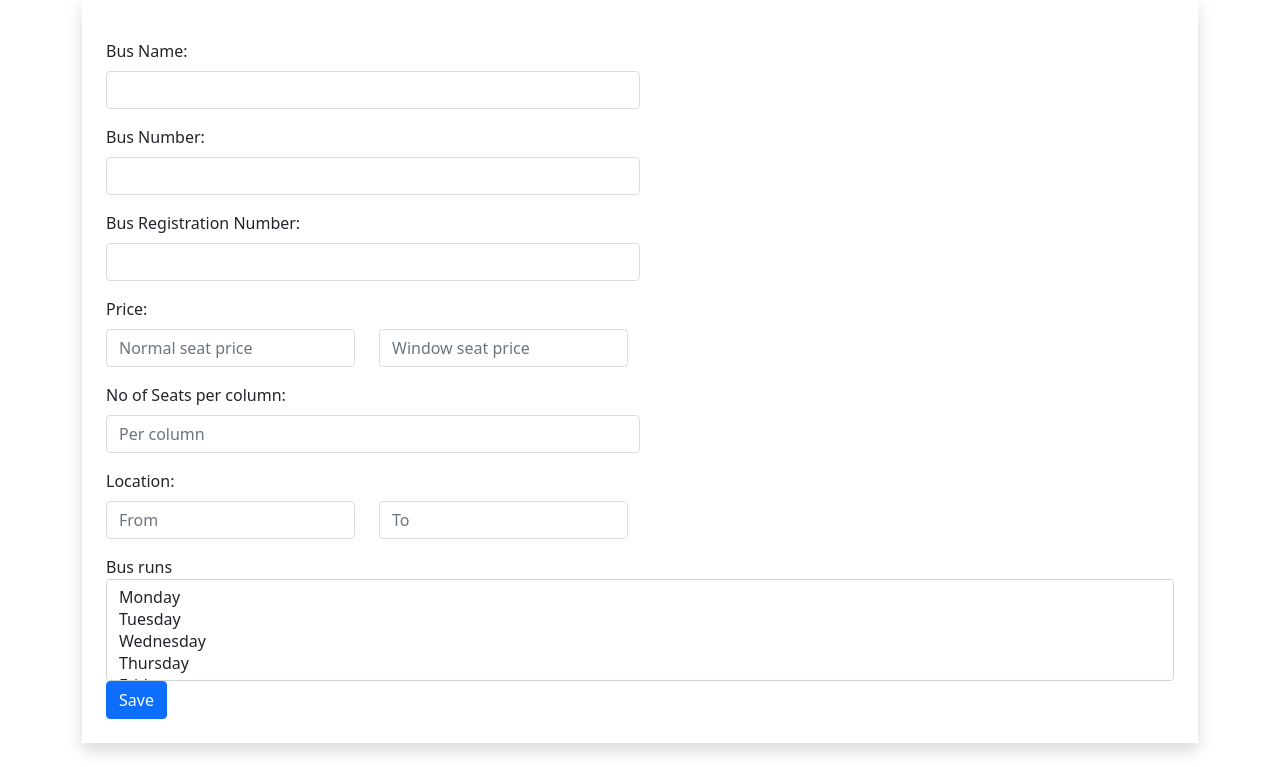
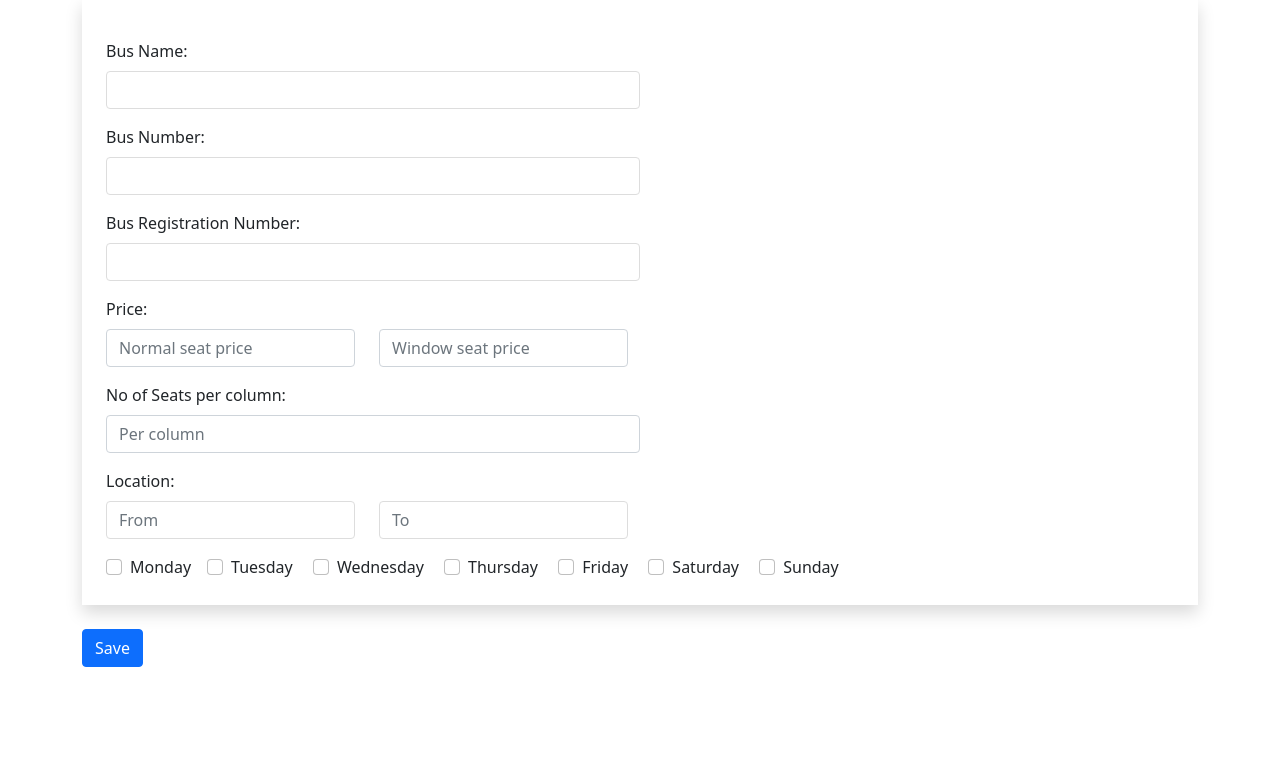
Before and after one commit to kishantnedar/bus-portal-fs-workshop, a Flask app: page /admin/add-bus in a window 1280 px wide. Shown: the part 73-840 px from the top of the page. After the commit the page ends 740 px from the top, so only its background shows below. Run offline with Flask 2, Linux system fonts and the light colour scheme.

Commit message:
fixed add-bus page to have correct validation and db model to accomodate document id

```diff
--- a/controllers/admin.py
+++ b/controllers/admin.py
@@ -1,6 +1,7 @@
-from flask import Blueprint, render_template, request, redirect, url_for
+from flask import Blueprint, render_template, request, redirect, url_for, flash
 from jinja2 import TemplateNotFound
-from actions.admin.bus import add_bus as add_bus_action
+from actions.admin.bus import add_bus as add_bus_action, get_busses, remove_bus as remove_bus_action
+from pymongo.errors import DuplicateKeyError
 
 admin = Blueprint('admin', __name__)
 
@@ -8,6 +9,10 @@ admin = Blueprint('admin', __name__)
 @admin.route('/add-bus', methods=['GET', 'POST'])
 def add_bus():
     if request.method == 'POST':
-        add_bus_action(bus=request.form)
-        return redirect(url_for('index'))
+        try:
+            add_bus_action(bus=request.form)
+        except DuplicateKeyError as e:
+            flash('Bus already exists')
+            return redirect(url_for('admin.add_bus'))
+        return redirect(url_for('admin.index'))
     return render_template('admin/add-bus.html')
--- a/models/bus.py
+++ b/models/bus.py
@@ -25,8 +25,8 @@ class Seats:
 
 
 class Bus:
-    def __init__(self, bus_number, bus_name, bus_capacity, bus_start, bus_destination, bus_seats, bus_reg_number, bus_normal_seat_price, bus_window_seat_price):
-        self.bus_number = bus_number
+    def __init__(self, _id, bus_name, bus_capacity, bus_start, bus_destination, bus_seats, bus_reg_number, bus_runs_on, *, bus_normal_seat_price=None, bus_window_seat_price=None):
+        self._id = int(_id)
         self.bus_name = bus_name
         self.bus_reg_number = bus_reg_number
         self.bus_capacity = bus_capacity
@@ -37,3 +37,4 @@ class Bus:
                 seat_count=bus_seats, normal_price=bus_normal_seat_price, window_price=bus_window_seat_price).__dict__
         else:
             self.bus_seats = bus_seats
+        self.bus_runs_on = bus_runs_on
--- a/templates/admin/add-bus.html
+++ b/templates/admin/add-bus.html
@@ -23,7 +23,7 @@ content %}
           class="form-control w-50"
           id="bus_no"
           name="bus_number"
-          pattern="[0-9]{7}"
+          pattern="[0-9]{5,}"
           required
         />
       </div>
@@ -44,23 +44,23 @@ content %}
         <label class="form-label">Price:</label>
         <div class="col-3">
           <input
-            type="text"
+            type="number"
+            max="100"
             class="form-control"
             id="normal_seat_price"
             name="normal_seat_price"
             placeholder="Normal seat price"
-            pattern="[0-9]{3,5}"
             required
           />
         </div>
         <div class="col-3">
           <input
-            type="text"
+            type="number"
+            max="100"
             class="form-control"
             id="window_seat_price"
             name="window_seat_price"
             placeholder="Window seat price"
-            pattern="[0-9]{3,5}"
             required
           />
         </div>
@@ -70,11 +70,11 @@ content %}
           >No of Seats per column:</label
         >
         <input
-          type="text"
+          type="number"
+          max="10"
           class="form-control w-50"
           id="no_of_seats"
           name="seat_count"
-          pattern="[0-9]{2}"
           placeholder="Per column"
           required
         />
@@ -102,22 +102,33 @@ content %}
           />
         </div>
       </div>
-      <div class="form-group">
-        <label for="days-of-week">Bus runs</label>
-        <select
-          name="running_on"
-          multiple
-          class="form-control"
-          id="days-of-week"
-        >
-          <option value="Monday">Monday</option>
-          <option value="Tuesday">Tuesday</option>
-          <option value="Wednesday">Wednesday</option>
-          <option value="Thursday">Thursday</option>
-          <option value="Friday">Friday</option>
-          <option value="Saturday">Saturday</option>
-          <option value="Sunday">Sunday</option>
-        </select>
+      <div class="form-check form-check-inline">
+        <input class="form-check-input" type="checkbox" id="inlineCheckbox1" value="Monday" name="runs_on">
+        <label class="form-check-label" for="inlineCheckbox1">Monday</label>
+      </div><div class="form-check form-check-inline">
+        <input class="form-check-input" type="checkbox" id="inlineCheckbox1" value="Tuesday" name="runs_on">
+        <label class="form-check-label" for="inlineCheckbox1">Tuesday</label>
+      </div>
+      <div class="form-check form-check-inline">
+        <input class="form-check-input" type="checkbox" id="inlineCheckbox1" value="Wednesday" name="runs_on">
+        <label class="form-check-label" for="inlineCheckbox1">Wednesday</label>
+      </div>
+      <div class="form-check form-check-inline">
+        <input class="form-check-input" type="checkbox" id="inlineCheckbox1" value="Thursday" name="runs_on">
+        <label class="form-check-label" for="inlineCheckbox1">Thursday</label>
+      </div>
+      <div class="form-check form-check-inline">
+        <input class="form-check-input" type="checkbox" id="inlineCheckbox1" value="Friday" name="runs_on">
+        <label class="form-check-label" for="inlineCheckbox1">Friday</label>
+      </div>
+      <div class="form-check form-check-inline">
+        <input class="form-check-input" type="checkbox" id="inlineCheckbox1" value="Saturday" name="runs_on">
+        <label class="form-check-label" for="inlineCheckbox1">Saturday</label>
+      </div>
+      <div class="form-check form-check-inline">
+        <input class="form-check-input" type="checkbox" id="inlineCheckbox1" value="Sunday" name="runs_on">
+        <label class="form-check-label" for="inlineCheckbox1">Sunday</label>
+      </div>
       </div>
 
       <button type="submit" class="btn btn-primary">Save</button>
```
Also changed, not shown: actions/admin/bus.py (+5 -11 lines).
